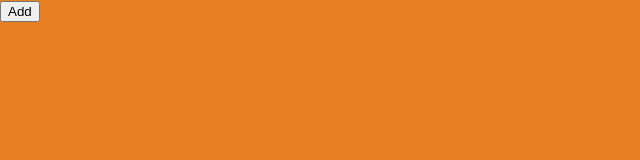
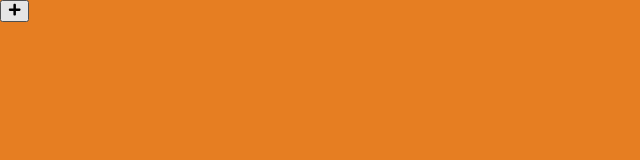
Before and after one commit to leedoughty/test-app, a React (Create React App) app: page / in a window 1280 px wide. Shown: the top 160 px of the page, without its empty margins (0-640 px from the left). Built offline with nearby package versions, Linux system fonts and the light colour scheme.

Commit message:
Install react icons, add icons to add, edit, and remove

```diff
--- a/package.json
+++ b/package.json
@@ -9,6 +9,7 @@
     "react": "^16.6.3",
     "react-dom": "^16.6.3",
     "react-draggable": "^3.0.5",
+    "react-icons": "^3.2.2",
     "react-scripts": "2.1.1"
   },
   "scripts": {
--- a/src/App.js
+++ b/src/App.js
@@ -1,5 +1,6 @@
 import React, { Component } from 'react'
 import Note from './Note'
+import { FaPlus } from 'react-icons/fa'
 
 class App extends Component {
   constructor(props) {
@@ -62,7 +63,7 @@ class App extends Component {
     return (
       <div className="App">
         {this.state.notes.map(this.eachNote)}
-        <button onClick={this.add.bind(null, "New Note")} id="add">Add</button>
+        <button onClick={this.add.bind(null, "New Note")} id="add"><FaPlus /></button>
       </div>
     )
   }
--- a/src/Note.js
+++ b/src/Note.js
@@ -1,5 +1,6 @@
 import React, { Component } from 'react'
 import Draggable from 'react-draggable'
+import { FaPen, FaCheck } from 'react-icons/fa'
 
 class Note extends Component {
   constructor(props) {
@@ -77,8 +78,8 @@ class Note extends Component {
       <div className="note" style={this.style}>
         <p>{this.props.children}</p>
         <span>
-          <button onClick={this.edit} id="edit">Edit</button>
-          <button onClick={this.remove} id="remove">Remove</button>
+          <button onClick={this.edit} id="edit"><FaPen /></button>
+          <button onClick={this.remove} id="remove"><FaCheck /></button>
         </span>
       </div>
       </Draggable>
```
Also changed, not shown: 1 other file (tests, documents, lock files or other folders).
